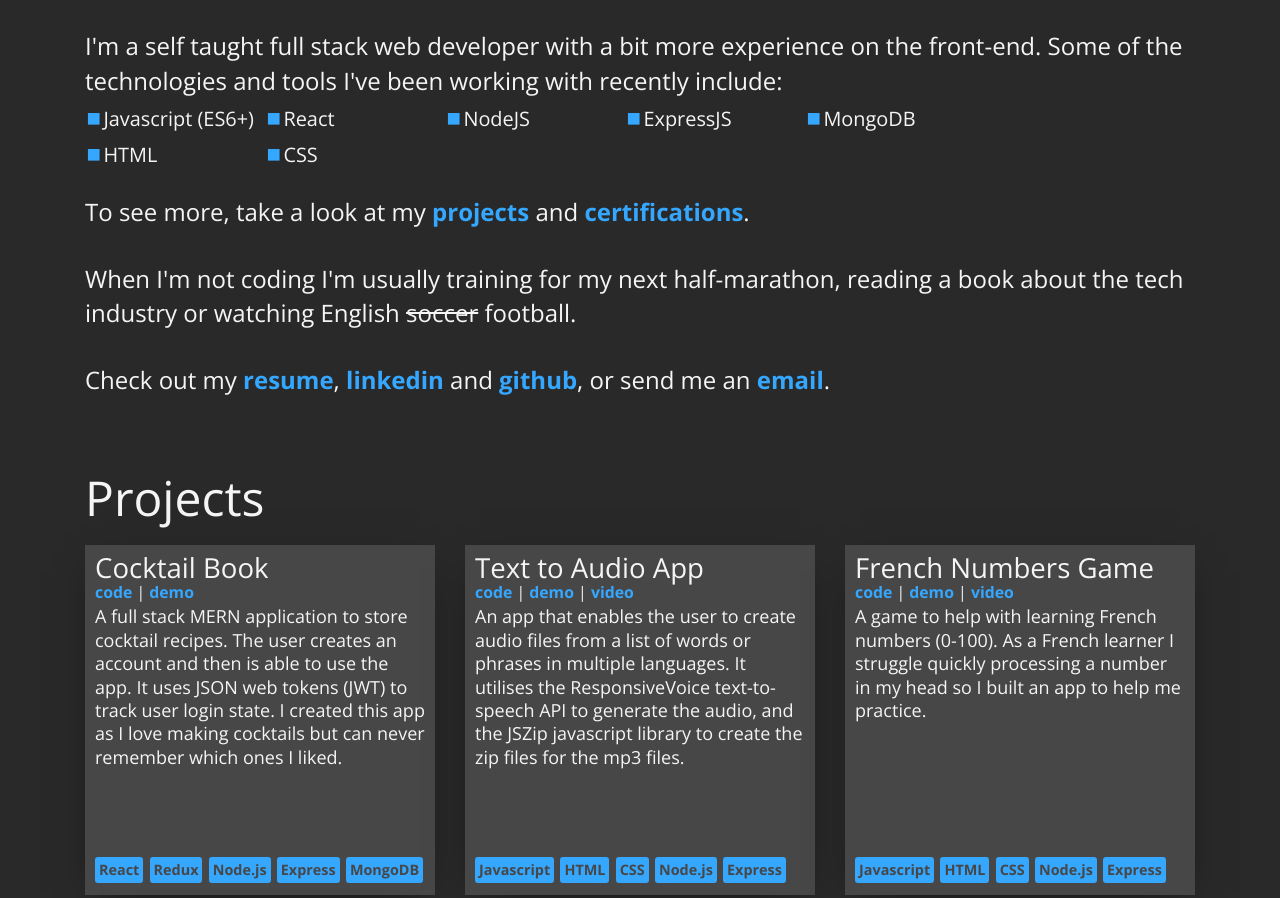
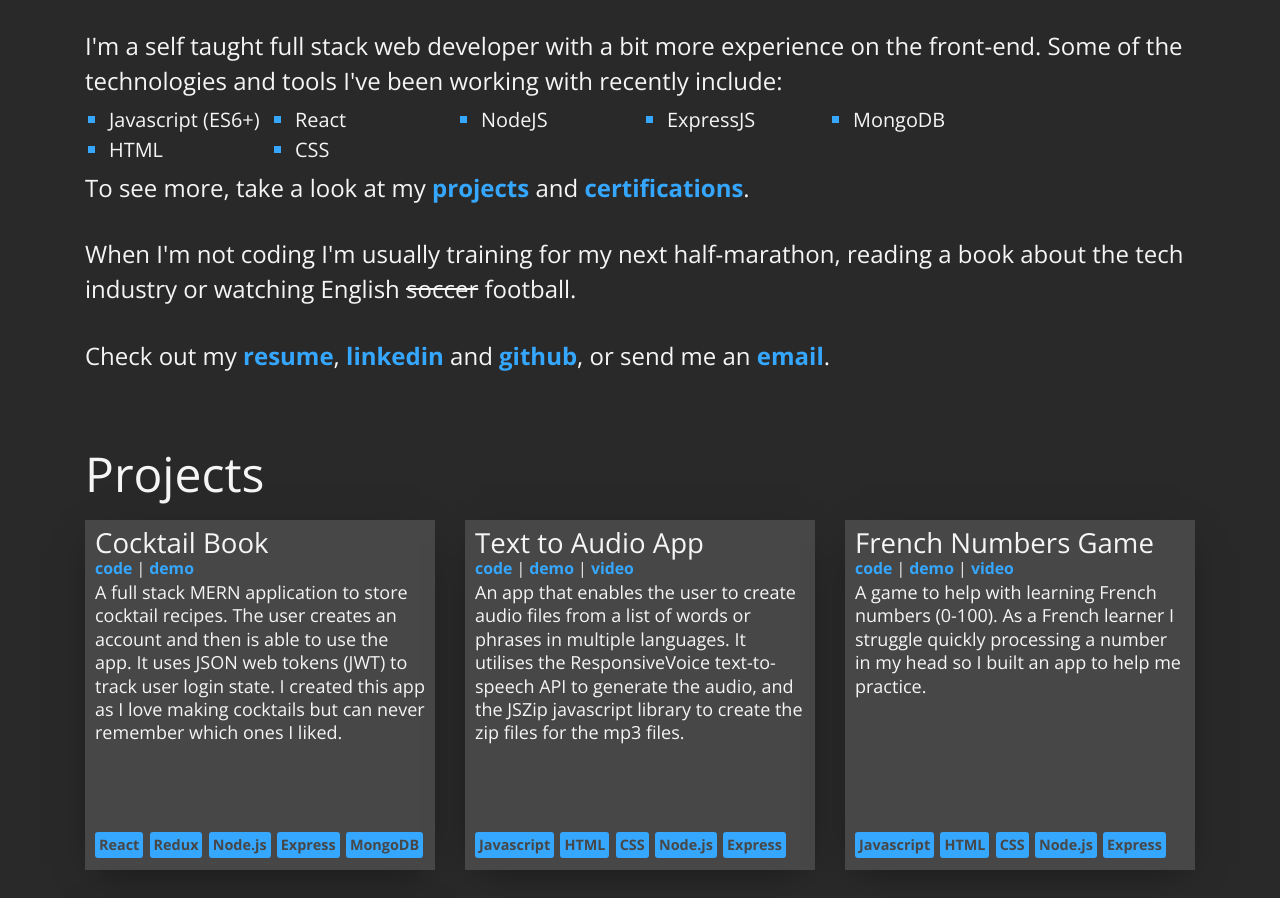
Before and after one commit to BenUnyolo/portfolio_v1, a plain HTML site: page index.html in a window 1280 px wide. Shown: the part 1175-2073 px from the top of the page. Drawn offline with nearby package versions, Linux system fonts and the light colour scheme.

Commit message:
improved bullet styling

```diff
--- a/css/styles.css
+++ b/css/styles.css
@@ -59,33 +59,43 @@ p {
 ul {
   margin-top: 0;
   margin-bottom: 1rem;
+  padding: 0 1rem;
+
+  list-style-type: square;
 }
 
 li {
-  font-size: 0.75rem;
+  /* font-size: 0.75rem;
   list-style: none;
-  margin-left: -1.6rem;
+  margin-left: -1.6rem;  */
+
+  font-size: 0.8rem;
+  color: var(--highlight-color);
 }
 
-li::before {
+.li-text {
+  color: var(--text-color);
+}
+
+/* li::before {
   content: "\25A0 ";
   font-size: 0.75rem;
   color: var(--highlight-color);
   display: inline-block;
   width: 0.6rem;
-}
+} */
 
-@media (min-width:372px) {
+/* @media (min-width:372px) {
   li {
     font-size: 0.83rem;
   }
-}
+} */
 
-@media (min-width:576px) {
+/* @media (min-width:576px) {
   li::before {
     font-size: 1rem;
   }
-}
+} */
 
 strong {
   font-weight: bolder;
@@ -277,14 +287,28 @@ a:hover:after {
   margin-bottom: 0;
 }
 
-#aboutme li::before {
+/* #aboutme li::before {
   width: 0.7rem;
+} */
+
+#aboutme .li-text {
+  font-size: 0.75rem;
+}
+
+@media (min-width:372px) {
+  #aboutme .li-text {
+    font-size: 0.83rem;
+  }
 }
 
 .stack {
   display: grid;
   line-height: 1.5;
-  grid-template-columns: repeat(auto-fill,180px);
+  grid-template-columns: repeat(auto-fill,7.75rem);
+  /* margin-top: 0.5rem;
+  margin-bottom: 0.5rem; */
+  margin-block-end: 0.25rem;
+  margin-block-start: 0.25rem;
 }
 
 /* PROJECTS */
@@ -439,15 +463,18 @@ div::-webkit-scrollbar-corner {
 
 /* CERTIFICATIONS */
 
-#certifications li {
+#certifications .li-text {
   font-size: 1rem;
   line-height: 1;
-  margin-bottom: .4em;
 }
 
-#certifications li::before {
+#certifications li {
+  margin-bottom: 0.4rem;
+}
+
+/* #certifications li::before {
   width: 0.5rem;
-}
+} */
 
 #certifications a {
   vertical-align: middle;
@@ -545,14 +572,16 @@ video {
   margin-top: 0;
 }
 
-.modal__header .modal__close:before { content: "\2715"; }
+.modal__header .modal__close:before {
+  content: "\2715";
+}
 
-.modal__content {
-  /* margin-top: 2rem; */
-  /* margin-bottom: 2rem; */
-  /* line-height: 1.5; */
-  /* color: rgba(0,0,0,.8); */
-}
+/* .modal__content {
+  margin-top: 2rem;
+  margin-bottom: 2rem;
+  line-height: 1.5;
+  color: rgba(0,0,0,.8);
+} */
 
 
 /**************************\
--- a/index.html
+++ b/index.html
@@ -62,13 +62,13 @@
       <p class="no-floor">I'm a self taught full stack web developer with a bit more experience on the front-end.
         Some of the technologies and tools I've been working with recently include:
       <ul class="stack">
-        <li>Javascript (ES6+)</li>
-        <li>React</li>
-        <li>NodeJS</li>
-        <li>ExpressJS</li>
-        <li>MongoDB</li>
-        <li>HTML</li>
-        <li>CSS</li>
+        <li><span class="li-text">Javascript (ES6+)</li>
+        <li><span class="li-text">React</li>
+        <li><span class="li-text">NodeJS</li>
+        <li><span class="li-text">ExpressJS</li>
+        <li><span class="li-text">MongoDB</li>
+        <li><span class="li-text">HTML</li>
+        <li><span class="li-text">CSS</li>
       </ul>
       <p>To see more, take a look at my <a onclick="scrollDown('projects')">projects</a> and <a
           onclick="scrollDown('certifications')">certifications</a>.</p>
@@ -194,6 +194,7 @@
       <h3>Certifications</h3>
       <ul>
         <li>
+          <span class="li-text">
             <a href="https://online-learning.harvard.edu/course/cs50-introduction-computer-science"
               target="_blank">Harvard CS50</a>
             <span class="cert-tech">(
@@ -204,8 +205,10 @@
               <strong>Data Structures</strong>
               )
             </span>
+          </span>
         </li>
         <li>
+          <span class="li-text">
             <a href="https://www.udemy.com/course/the-web-developer-bootcamp/" target="_blank">The Web Developer
               Bootcamp</a>
             <span class="cert-tech">(
@@ -218,28 +221,36 @@
               <strong>Git</strong>
               )
             </span>
+          </span>
         </li>
         <li>
+          <span class="li-text">
             <a href="https://www.udemy.com/course/understand-javascript/" target="_blank">JavaScript: Understanding the
               Weird Parts</a>
             <span class="cert-tech">(
               <strong>Advanced Javascript</strong>
               )
             </span>
+          </span>
         </li>
         <li>
+          <span class="li-text">
             <a href="https://javascript30.com/" target="_blank">JavaScript 30</a>
             <span class="cert-tech">(
               <strong>Javascript</strong>
               )
             </span>
+          </span>
         </li>
         <li>
-          <a href="https://www.udemy.com/course/react-redux/" target="_blank">Modern React with Redux</a>
+          <span class="li-text">
+            <a href="https://www.udemy.com/course/react-redux/" target="_blank">Modern React
+              with Redux</a>
             <span class="cert-tech">(
               <strong>React</strong>,
               <strong>Redux</strong>
               )
+            </span>
           </span>
         </li>
       </ul>
```
Lines whose indentation alone changed are shown as unchanged.
